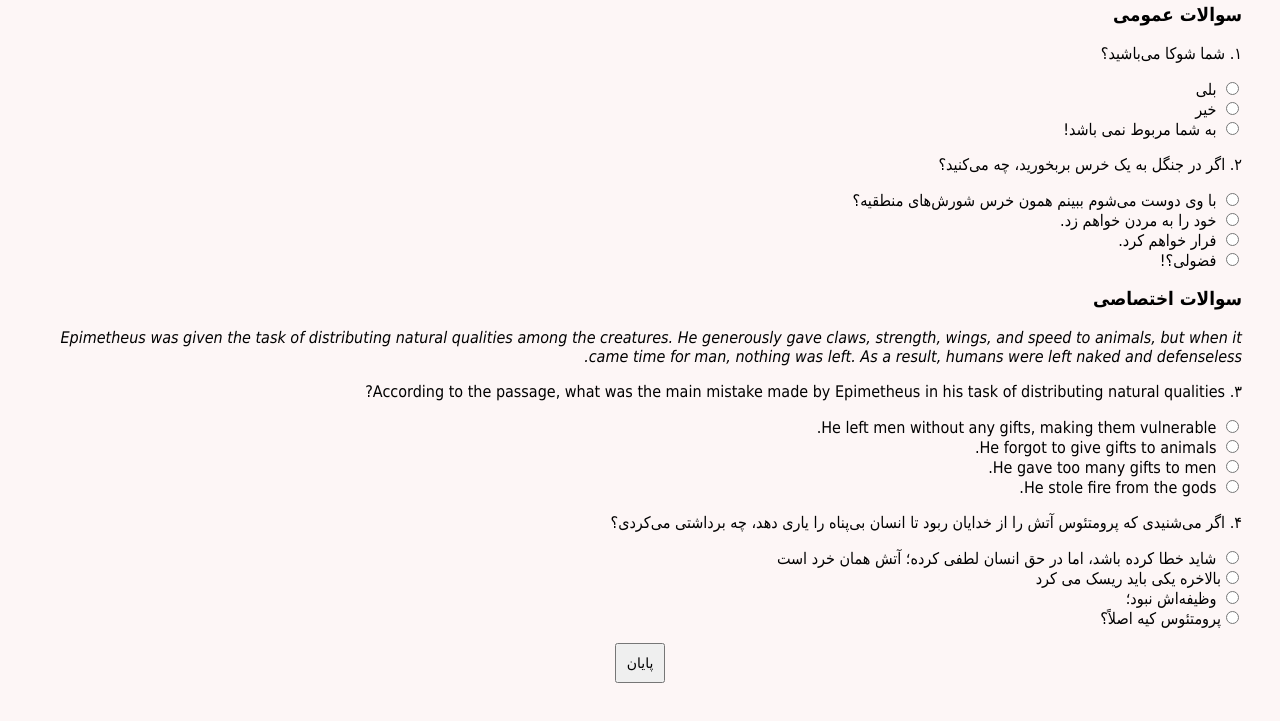
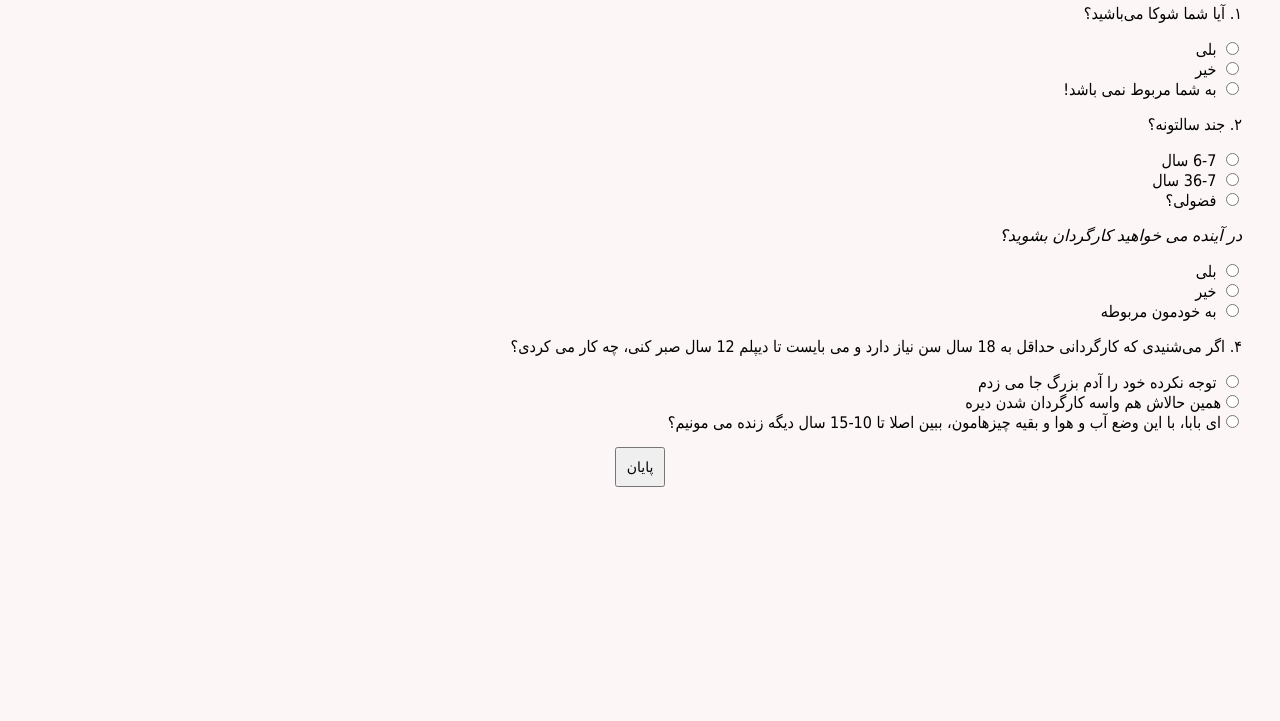
Before and after one commit to lumanoxsotto/test, a plain HTML site: page index.html in a window 1280 px wide. Shown: the part 102-823 px from the top of the page. After the commit the page ends 800 px from the top, so only its background shows below. Drawn offline with Linux system fonts and the light colour scheme.

Commit message:
Update index.html

```diff
--- a/index.html
+++ b/index.html
@@ -4,7 +4,7 @@
     <meta http-equiv="Content-Type" content="text/html; charset=UTF-8">
     <meta http-equiv="X-UA-Compatible" content="IE=edge">
     <meta name="viewport" content="width=device-width, initial-scale=1.0">
-    <title>آزمون نهایی</title>
+    <title>امتحان پیش دبستانی</title>
     <style>
         body {
             font-family: Tahoma, sans-serif;
@@ -40,15 +40,12 @@
     </style>
 </head>
 <body>
-    <h2>آزمون نهایی 📝</h2>
+    <h2>امتحان پیش دبستانی 📝</h2>
     <form id="quizForm" style="display: block;">
-
-        <!-- سوالات عمومی -->
-        <h3>سوالات عمومی</h3>
 
         <!-- سوال ۱ -->
         <div class="question">
-            <p>۱. شما شوکا می‌باشید؟</p>
+            <p>۱. آیا شما شوکا می‌باشید؟</p>
             <label><input type="radio" name="q1" value="5"> بلی</label><br>
             <label><input type="radio" name="q1" value="0"> خیر</label><br>
             <label><input type="radio" name="q1" value="-5"> به شما مربوط نمی باشد!</label><br>
@@ -56,37 +53,31 @@
 
         <!-- سوال ۲ -->
         <div class="question">
-            <p>۲. اگر در جنگل به یک خرس بربخورید، چه می‌کنید؟</p>
-            <label><input type="radio" name="q2" value="5"> با وی دوست می‌شوم ببینم همون خرس شورش‌های منطقیه؟</label><br>
-            <label><input type="radio" name="q2" value="0"> خود را به مردن خواهم زد.</label><br>
-            <label><input type="radio" name="q2" value="0"> فرار خواهم کرد.</label><br>
-            <label><input type="radio" name="q2" value="-5"> فضولی؟!</label><br>
+            <p>۲. جند سالتونه؟</p>
+            <label><input type="radio" name="q2" value="5"> 6-7 سال</label><br>
+            <label><input type="radio" name="q2" value="0"> 36-7 سال</label><br>
+            <label><input type="radio" name="q2" value="-5"> فضولی؟</label><br>
         </div>
 
-        <!-- سوالات اختصاصی -->
-        <h3>سوالات اختصاصی</h3>
 
-<p><em>Epimetheus was given the task of distributing natural qualities among the creatures. He generously gave claws, strength, wings, and speed to animals, but when it came time for man, nothing was left. As a result, humans were left naked and defenseless.</em></p>
+<p><em>در آینده می خواهید کارگردان بشوید؟</em></p>
 
 
 <!-- سوال ۳ -->
 <div class="question">
-    <p>۳. According to the passage, what was the main mistake made by Epimetheus in his task of distributing natural qualities?</p>
-    <label><input type="radio" name="q3" value="5"> He left men without any gifts, making them vulnerable.</label><br>
-    <label><input type="radio" name="q3" value="0"> He forgot to give gifts to animals.</label><br>
-    <label><input type="radio" name="q3" value="0"> He gave too many gifts to men.</label><br>
-    <label><input type="radio" name="q3" value="-5"> He stole fire from the gods.</label><br>
+    <label><input type="radio" name="q3" value="5"> بلی</label><br>
+    <label><input type="radio" name="q3" value="0"> خیر</label><br>
+    <label><input type="radio" name="q3" value="-5"> به خودمون مربوطه</label><br>
 </div>
 
         <!-- سوال ۴ -->
         <div class="question">
             <p>
-                ۴. اگر می‌شنیدی که پرومتئوس آتش را از خدایان ربود تا انسان بی‌پناه را یاری دهد، چه برداشتی می‌کردی؟
+                ۴. اگر می‌شنیدی که کارگردانی حداقل به 18 سال سن نیاز دارد و می بایست تا دیپلم 12 سال صبر کنی، چه کار می کردی؟
             </p>
-            <label><input type="radio" name="q4" value="5"> شاید خطا کرده باشد، اما در حق انسان لطفی کرده؛ آتش همان خرد است</label><br>
-            <label><input type="radio" name="q4" value="0">بالاخره یکی باید ریسک می کرد</label><br>
-            <label><input type="radio" name="q4" value="0"> وظیفه‌اش نبود؛ </label><br>
-            <label><input type="radio" name="q4" value="-5">پرومتئوس کیه اصلاً؟</label><br>
+            <label><input type="radio" name="q4" value="5"> توجه نکرده خود را آدم بزرگ جا می زدم</label><br>
+            <label><input type="radio" name="q4" value="0">همین حالاش هم واسه کارگردان شدن دیره</label><br>
+            <label><input type="radio" name="q4" value="-5">ای بابا، با این وضع آب و هوا و بقیه چیزهامون، ببین اصلا تا 10-15 سال دیگه زنده می مونیم؟</label><br>
         </div>
 
         <button type="button" onclick="calculateScore()">پایان</button>
```
